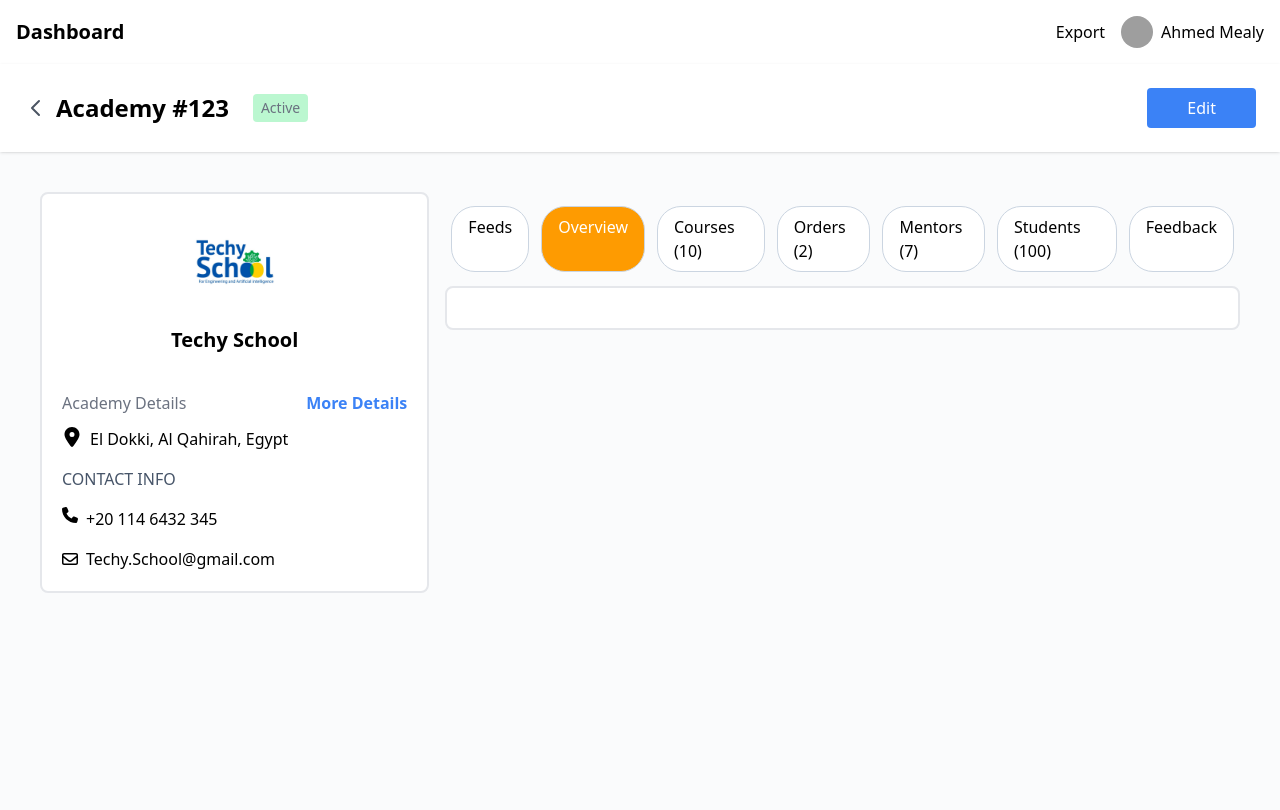
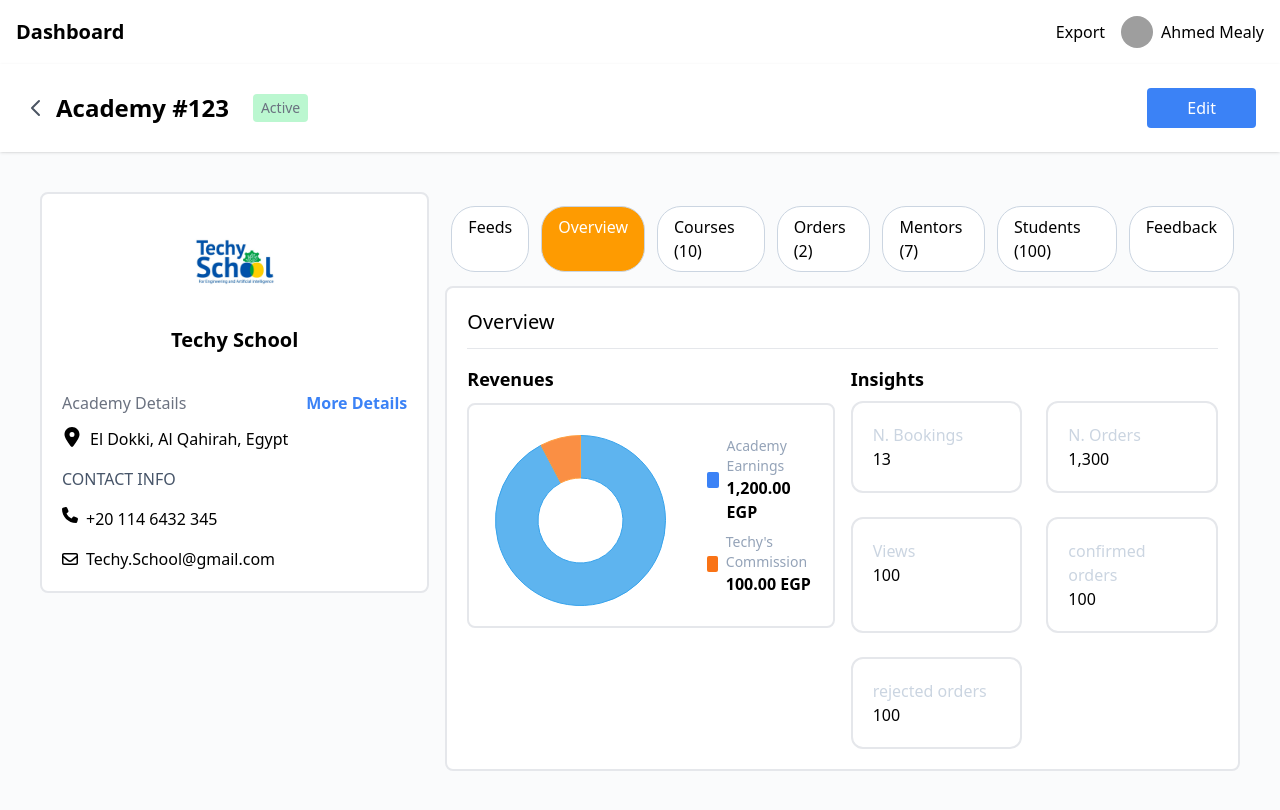
Before and after one commit to Techy-software/techy-website, a React (Vite) app: page / in a window 1280 px wide. Both pictures are taken after a click on the element "Overview". Shown: the top 810 px of the page. Built offline with nearby package versions, Linux system fonts and the light colour scheme; grey boxes are pictures that could not be loaded.

Commit message:
Finished Overview sub-page + added charts package

```diff
--- a/package.json
+++ b/package.json
@@ -18,7 +18,9 @@
     "@fortawesome/free-solid-svg-icons": "^6.6.0",
     "@fortawesome/react-fontawesome": "^0.2.2",
     "@mui/material": "^5.16.6",
+    "chart.js": "^4.4.3",
     "react": "^18.3.1",
+    "react-chartjs-2": "^5.2.0",
     "react-datepicker": "^7.3.0",
     "react-dom": "^18.3.1",
     "react-icons": "^5.2.1",
--- a/src/components/AcademyDetails/AcademyDetails.jsx
+++ b/src/components/AcademyDetails/AcademyDetails.jsx
@@ -6,6 +6,7 @@ import { faLocationDot, faPhone } from "@fortawesome/free-solid-svg-icons";
 import { faEnvelope } from "@fortawesome/free-regular-svg-icons";
 import { useState } from "react";
 import Feed from "./Feed";
+import Overview from "./Overview";
 
 const Box = ({ label, onClick, isActive }) => (
   <div
@@ -112,15 +113,12 @@ const AcademyDetails = ({}) => {
             </div>
             <div className="">
               {activeComponent === "Feeds" && <Feed />}
-              {activeComponent === "Component 2" && (
-                <div>Content for Component 2</div>
-              )}
+              {activeComponent === "Overview" && <Overview />}
               {activeComponent === "Component 3" && (
                 <div>Content for Component 3</div>
               )}
             </div>
           </div>
-          <WhiteCard></WhiteCard>
         </div>
       </div>
     </div>
--- /dev/null
+++ b/src/components/AcademyDetails/Overview.jsx
@@ -0,0 +1,90 @@
+import react from "react";
+import WhiteCard from "../../reusable components/WhiteCard/WhiteCard";
+import { Doughnut } from "react-chartjs-2";
+import { Chart as ChartJS, ArcElement, Tooltip, Legend } from "chart.js";
+ChartJS.register(ArcElement, Tooltip, Legend);
+
+const Overview = () => {
+  const data = {
+    labels: [],
+    datasets: [
+      {
+        label: "Label",
+        data: [1200, 100],
+        backgroundColor: [
+          "rgba(54, 162, 235, 0.8)", // Blue
+          "rgba(249, 115, 22, 0.8)", // Orange
+        ],
+        borderColor: [
+          "rgba(54, 162, 235, 1)", // Blue
+          "rgba(255, 159, 64, 1)", // Orange
+        ],
+        borderWidth: 1,
+      },
+    ],
+  };
+
+  return (
+    <div>
+      <WhiteCard title="Overview" style={"mb-4 pt-1 pt-5"}>
+        <div className="grid grid-cols-12 gap-4">
+          <div className="col-span-6">
+            <h2 className="text-lg font-bold mt-4">Revenues</h2>
+            <WhiteCard style={"mt-2.5"}>
+              <div className="grid grid-cols-12 gap-4">
+                <div className="col-span-7 flex justify-center items-center">
+                  <Doughnut data={data} />
+                </div>
+                <div className="col-span-5 flex flex-col justify-center items-start ml-5">
+                  <div className="flex items-center mb-2">
+                    <div className="w-4 h-4 bg-blue-500 mr-2 rounded-sm"></div>
+                    <div>
+                      <p className="text-slate-400 text-sm">Academy Earnings</p>
+                      <p className="font-bold">1,200.00 EGP</p>
+                    </div>
+                  </div>
+                  <div className="flex items-center">
+                    <div className="w-4 h-4 bg-orange-500 mr-2 rounded-sm"></div>
+                    <div>
+                      <p className="text-slate-400 text-sm">
+                        Techy's Commission
+                      </p>
+                      <p className="font-bold">100.00 EGP</p>
+                    </div>
+                  </div>
+                </div>
+              </div>
+            </WhiteCard>
+          </div>
+          <div className="col-span-6">
+            <h2 className="text-lg font-bold mt-4">Insights</h2>
+            <div className="grid grid-cols-12 gap-6 mt-2">
+              <WhiteCard style={"col-span-6 rounded-xl"}>
+                <p className="text-slate-300">N. Bookings</p>
+                <p className="text-bold">13</p>
+              </WhiteCard>
+              <WhiteCard style={"col-span-6 rounded-xl"}>
+                <p className="text-slate-300">N. Orders</p>
+                <p className="text-bold">1,300</p>
+              </WhiteCard>
+              <WhiteCard style={"col-span-6 rounded-xl"}>
+                <p className="text-slate-300">Views</p>
+                <p className="text-bold">100</p>
+              </WhiteCard>
+              <WhiteCard style={"col-span-6 rounded-xl"}>
+                <p className="text-slate-300">confirmed orders</p>
+                <p className="text-bold">100</p>
+              </WhiteCard>
+              <WhiteCard style={"col-span-6 rounded-xl"}>
+                <p className="text-slate-300">rejected orders</p>
+                <p className="text-bold">100</p>
+              </WhiteCard>
+            </div>
+          </div>
+        </div>
+      </WhiteCard>
+    </div>
+  );
+};
+
+export default Overview;
```
Also changed, not shown: 1 other file (tests, documents, lock files or other folders).
